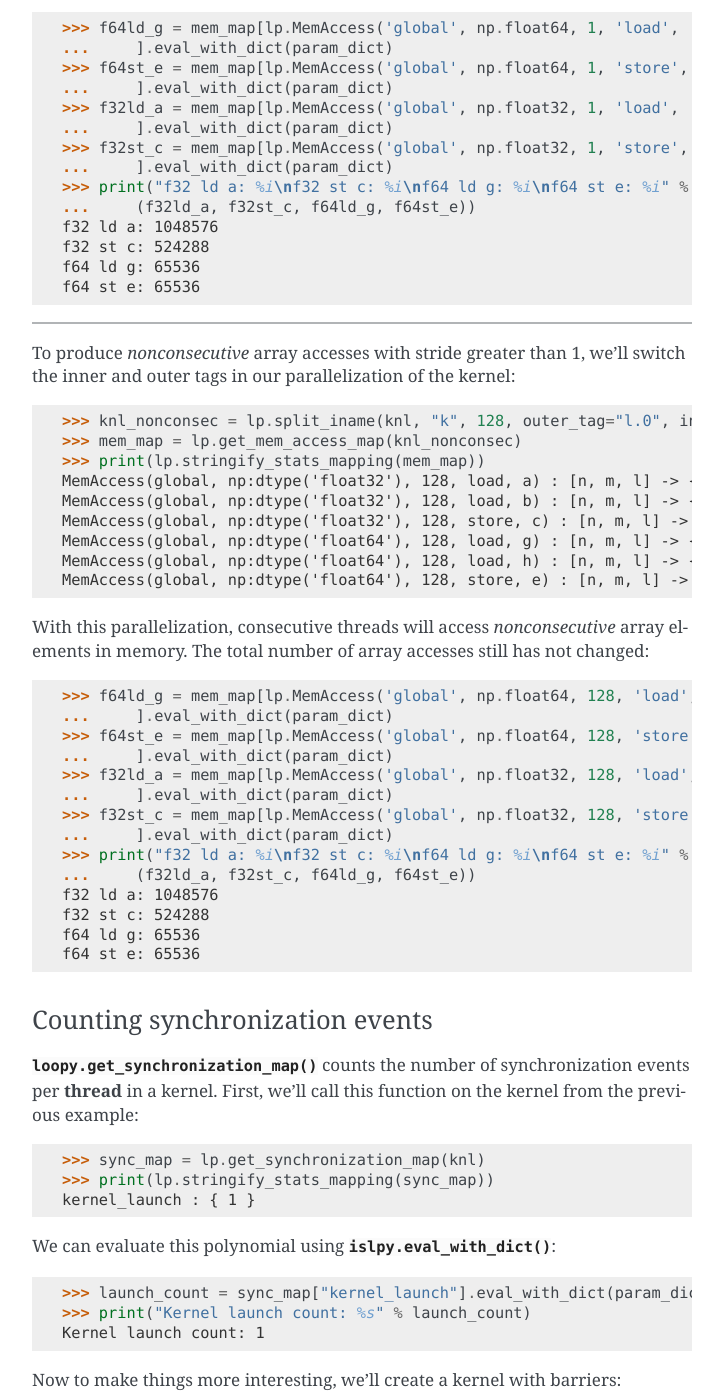
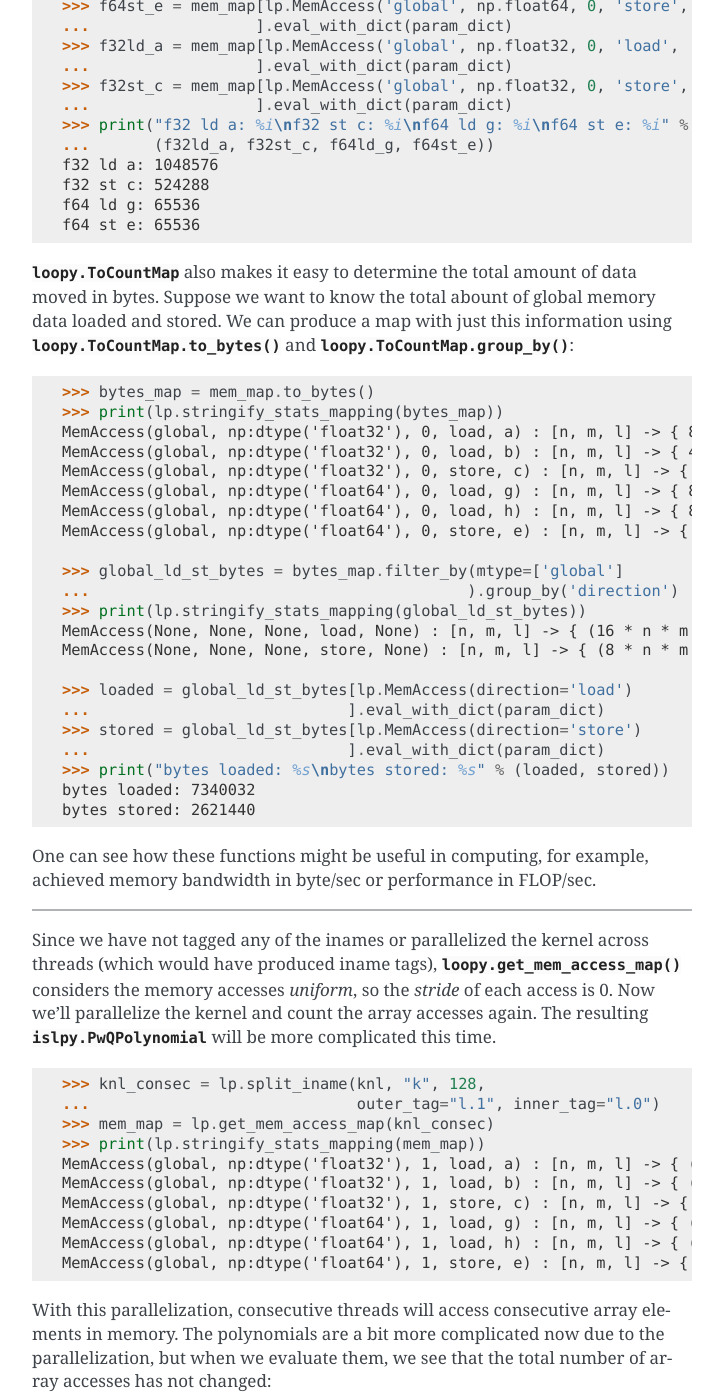
Before and after one commit to inducer/loopy, a Sphinx documentation site: the page built from doc/tutorial.rst, in a window 1280 px wide and 1400 px high, scrolled down 25985 px. Shown: the whole window, without its empty margins (388-1111 px from the left). Built offline with Sphinx 7.4.7, drawn with Linux system fonts in a browser that asks for light colours; some of the changed text lies outside the part shown.

Commit message:
added info and examples about the new filter, group, to_bytes, and summation functions for ToCountMap

```diff
--- a/doc/tutorial.rst
+++ b/doc/tutorial.rst
@@ -1270,6 +1261,20 @@ operation specified in the key(in terms of the :class:`loopy.LoopKernel`
     Op(np:dtype('float64'), mul) : [n, m, l] -> { n * m : n > 0 and m > 0 and l > 0 }
     Op(np:dtype('int32'), add) : [n, m, l] -> { n * m : n > 0 and m > 0 and l > 0 }
     <BLANKLINE>
+
+:func:`loopy.get_op_map` returns a :class:`loopy.ToCountMap` of **{**
+:class:`loopy.Op` **:** :class:`islpy.PwQPolynomial` **}**. A
+:class:`loopy.ToCountMap` holds a dictionary mapping any type of key to an
+arithmetic type. In this case, the :class:`islpy.PwQPolynomial` holds the
+number of operations matching the characteristics of the :class:`loopy.Op`
+specified in the key (in terms of the :class:`loopy.LoopKernel`
+*inames*). :class:`loopy.Op` attributes include:
+
+- dtype: A :class:`loopy.LoopyType` or :class:`numpy.dtype` that specifies the
+  data type operated on.
+
+- name: A :class:`str` that specifies the kind of arithmetic operation as
+  *add*, *sub*, *mul*, *div*, *pow*, *shift*, *bw* (bitwise), etc.
 
 One way to evaluate these polynomials is with :func:`islpy.eval_with_dict`:
 
@@ -1291,6 +1296,39 @@ One way to evaluate these polynomials is with :func:`islpy.eval_with_dict`:
     65536
     65536
 
+:class:`loopy.ToCountMap` provides member functions that facilitate filtering,
+grouping, and evaluating subsets of the counts. Suppose we want to know the
+total number of 32-bit operations of any kind. We can easily count these
+using functions :func:`loopy.ToCountMap.filter_by` and
+:func:`loopy.ToCountMap.eval_and_sum`:
+
+.. doctest::
+
+    >>> filtered_op_map = op_map.filter_by(dtype=[np.float32])
+    >>> f32op_count = filtered_op_map.eval_and_sum(param_dict)
+    >>> print(f32op_count)
+    1572864
+
+We could accomplish the same goal using :func:`loopy.ToCountMap.group_by`,
+which produces a :class:`loopy.ToCountMap` that contains the same counts grouped
+together into keys containing only the specified fields:
+
+.. doctest::
+
+    >>> op_map_dtype = op_map.group_by('dtype')
+    >>> print(lp.stringify_stats_mapping(op_map_dtype))
+    Op(np:dtype('float32'), None) : [n, m, l] -> { 3 * n * m * l : n > 0 and m > 0 and l > 0 }
+    Op(np:dtype('float64'), None) : [n, m, l] -> { 2 * n * m : n > 0 and m > 0 and l > 0 }
+    Op(np:dtype('int32'), None) : [n, m, l] -> { n * m : n > 0 and m > 0 and l > 0 }
+    <BLANKLINE>
+    >>> f32op_count = op_map_dtype[lp.Op(dtype=np.float32)
+    ...                           ].eval_with_dict(param_dict)
+    >>> print(f32op_count)
+    1572864
+
+See the reference page for :class:`loopy.ToCountMap` and :class:`loopy.Op` for
+more information on these functions.
+
 Counting memory accesses
 ~~~~~~~~~~~~~~~~~~~~~~~~
 
@@ -1334,19 +1372,52 @@ We can evaluate these polynomials using :func:`islpy.eval_with_dict`:
 .. doctest::
 
     >>> f64ld_g = mem_map[lp.MemAccess('global', np.float64, 0, 'load', 'g')
-    ...     ].eval_with_dict(param_dict)
+    ...                  ].eval_with_dict(param_dict)
     >>> f64st_e = mem_map[lp.MemAccess('global', np.float64, 0, 'store', 'e')
-    ...     ].eval_with_dict(param_dict)
+    ...                  ].eval_with_dict(param_dict)
     >>> f32ld_a = mem_map[lp.MemAccess('global', np.float32, 0, 'load', 'a')
-    ...     ].eval_with_dict(param_dict)
+    ...                  ].eval_with_dict(param_dict)
     >>> f32st_c = mem_map[lp.MemAccess('global', np.float32, 0, 'store', 'c')
-    ...     ].eval_with_dict(param_dict)
+    ...                  ].eval_with_dict(param_dict)
     >>> print("f32 ld a: %i\nf32 st c: %i\nf64 ld g: %i\nf64 st e: %i" %
-    ...     (f32ld_a, f32st_c, f64ld_g, f64st_e))
+    ...       (f32ld_a, f32st_c, f64ld_g, f64st_e))
     f32 ld a: 1048576
     f32 st c: 524288
     f64 ld g: 65536
     f64 st e: 65536
+
+:class:`loopy.ToCountMap` also makes it easy to determine the total amount
+of data moved in bytes. Suppose we want to know the total abount of global
+memory data loaded and stored. We can produce a map with just this information
+using :func:`loopy.ToCountMap.to_bytes` and :func:`loopy.ToCountMap.group_by`:
+
+.. doctest::
+
+    >>> bytes_map = mem_map.to_bytes()
+    >>> print(lp.stringify_stats_mapping(bytes_map))
+    MemAccess(global, np:dtype('float32'), 0, load, a) : [n, m, l] -> { 8 * n * m * l : n > 0 and m > 0 and l > 0 }
+    MemAccess(global, np:dtype('float32'), 0, load, b) : [n, m, l] -> { 4 * n * m * l : n > 0 and m > 0 and l > 0 }
+    MemAccess(global, np:dtype('float32'), 0, store, c) : [n, m, l] -> { 4 * n * m * l : n > 0 and m > 0 and l > 0 }
+    MemAccess(global, np:dtype('float64'), 0, load, g) : [n, m, l] -> { 8 * n * m : n > 0 and m > 0 and l > 0 }
+    MemAccess(global, np:dtype('float64'), 0, load, h) : [n, m, l] -> { 8 * n * m : n > 0 and m > 0 and l > 0 }
+    MemAccess(global, np:dtype('float64'), 0, store, e) : [n, m, l] -> { 8 * n * m : n > 0 and m > 0 and l > 0 }
+    <BLANKLINE>
+    >>> global_ld_st_bytes = bytes_map.filter_by(mtype=['global']
+    ...                                         ).group_by('direction')
+    >>> print(lp.stringify_stats_mapping(global_ld_st_bytes))
+    MemAccess(None, None, None, load, None) : [n, m, l] -> { (16 * n * m + 12 * n * m * l) : n > 0 and m > 0 and l > 0 }
+    MemAccess(None, None, None, store, None) : [n, m, l] -> { (8 * n * m + 4 * n * m * l) : n > 0 and m > 0 and l > 0 }
+    <BLANKLINE>
+    >>> loaded = global_ld_st_bytes[lp.MemAccess(direction='load')
+    ...                            ].eval_with_dict(param_dict)
+    >>> stored = global_ld_st_bytes[lp.MemAccess(direction='store')
+    ...                            ].eval_with_dict(param_dict)
+    >>> print("bytes loaded: %s\nbytes stored: %s" % (loaded, stored))
+    bytes loaded: 7340032
+    bytes stored: 2621440
+
+One can see how these functions might be useful in computing, for example,
+achieved memory bandwidth in byte/sec or performance in FLOP/sec.
 
 ~~~~~~~~~~~
 
@@ -1358,7 +1429,8 @@ resulting :class:`islpy.PwQPolynomial` will be more complicated this time.
 
 .. doctest::
 
-    >>> knl_consec = lp.split_iname(knl, "k", 128, outer_tag="l.1", inner_tag="l.0")
+    >>> knl_consec = lp.split_iname(knl, "k", 128,
+    ...                             outer_tag="l.1", inner_tag="l.0")
     >>> mem_map = lp.get_mem_access_map(knl_consec)
     >>> print(lp.stringify_stats_mapping(mem_map))
     MemAccess(global, np:dtype('float32'), 1, load, a) : [n, m, l] -> { (2 * n * m * l * floor((127 + m)/128)) : n > 0 and 0 < m <= 127 and l > 0; (256 * n * l * floor((127 + m)/128)) : n > 0 and m >= 128 and l > 0 }
@@ -1377,15 +1449,15 @@ array accesses has not changed:
 .. doctest::
 
     >>> f64ld_g = mem_map[lp.MemAccess('global', np.float64, 1, 'load', 'g')
-    ...     ].eval_with_dict(param_dict)
+    ...                  ].eval_with_dict(param_dict)
     >>> f64st_e = mem_map[lp.MemAccess('global', np.float64, 1, 'store', 'e')
-    ...     ].eval_with_dict(param_dict)
+    ...                  ].eval_with_dict(param_dict)
     >>> f32ld_a = mem_map[lp.MemAccess('global', np.float32, 1, 'load', 'a')
-    ...     ].eval_with_dict(param_dict)
+    ...                  ].eval_with_dict(param_dict)
     >>> f32st_c = mem_map[lp.MemAccess('global', np.float32, 1, 'store', 'c')
-    ...     ].eval_with_dict(param_dict)
+    ...                  ].eval_with_dict(param_dict)
     >>> print("f32 ld a: %i\nf32 st c: %i\nf64 ld g: %i\nf64 st e: %i" %
-    ...     (f32ld_a, f32st_c, f64ld_g, f64st_e))
+    ...       (f32ld_a, f32st_c, f64ld_g, f64st_e))
     f32 ld a: 1048576
     f32 st c: 524288
     f64 ld g: 65536
@@ -1398,7 +1470,8 @@ switch the inner and outer tags in our parallelization of the kernel:
 
 .. doctest::
 
-    >>> knl_nonconsec = lp.split_iname(knl, "k", 128, outer_tag="l.0", inner_tag="l.1")
+    >>> knl_nonconsec = lp.split_iname(knl, "k", 128,
+    ...                                outer_tag="l.0", inner_tag="l.1")
     >>> mem_map = lp.get_mem_access_map(knl_nonconsec)
     >>> print(lp.stringify_stats_mapping(mem_map))
     MemAccess(global, np:dtype('float32'), 128, load, a) : [n, m, l] -> { (2 * n * m * l * floor((127 + m)/128)) : n > 0 and 0 < m <= 127 and l > 0; (256 * n * l * floor((127 + m)/128)) : n > 0 and m >= 128 and l > 0 }
@@ -1416,15 +1489,15 @@ changed:
 .. doctest::
 
     >>> f64ld_g = mem_map[lp.MemAccess('global', np.float64, 128, 'load', 'g')
-    ...     ].eval_with_dict(param_dict)
+    ...                  ].eval_with_dict(param_dict)
     >>> f64st_e = mem_map[lp.MemAccess('global', np.float64, 128, 'store', 'e')
-    ...     ].eval_with_dict(param_dict)
+    ...                  ].eval_with_dict(param_dict)
     >>> f32ld_a = mem_map[lp.MemAccess('global', np.float32, 128, 'load', 'a')
-    ...     ].eval_with_dict(param_dict)
+    ...                  ].eval_with_dict(param_dict)
     >>> f32st_c = mem_map[lp.MemAccess('global', np.float32, 128, 'store', 'c')
-    ...     ].eval_with_dict(param_dict)
+    ...                  ].eval_with_dict(param_dict)
     >>> print("f32 ld a: %i\nf32 st c: %i\nf64 ld g: %i\nf64 st e: %i" %
-    ...     (f32ld_a, f32st_c, f64ld_g, f64st_e))
+    ...       (f32ld_a, f32st_c, f64ld_g, f64st_e))
     f32 ld a: 1048576
     f32 st c: 524288
     f64 ld g: 65536
```
Also changed, not shown: other parts of doc/tutorial.rst (+4 -13 lines).
